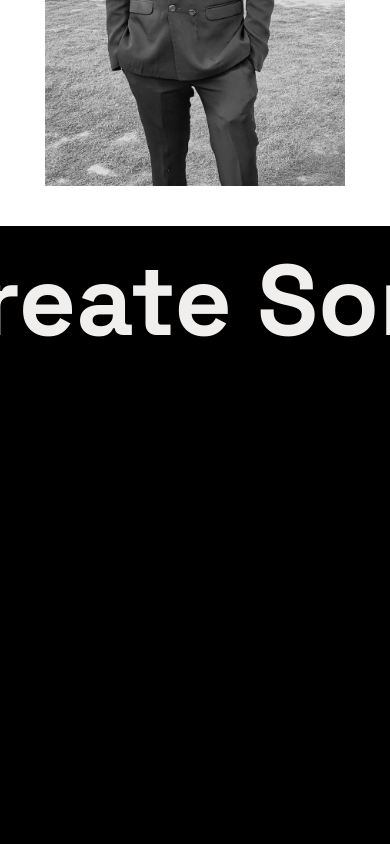
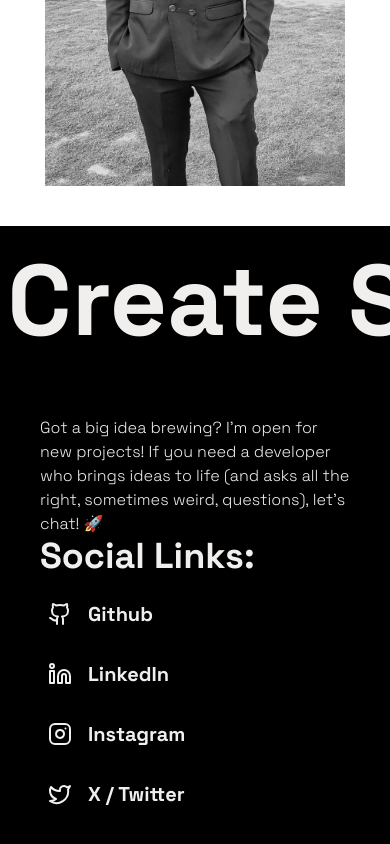
Before and after one commit to sarthak-g75/portfolio, a React (Vite) app: page / in a window 390 px wide. Shown: the part 4465-5309 px from the top of the page. Built offline with nearby package versions, Linux system fonts and the light colour scheme.

Commit message:
updated footer for mobile

```diff
--- a/src/components/Footer.jsx
+++ b/src/components/Footer.jsx
@@ -6,26 +6,26 @@ import Socials from './Socials'
 const text = 'Let’s Create Something Great '
 const Footer = () => {
   return (
-    <footer className='flex w-full h-screen overflow-hidden bg-black'>
+    <footer className='flex flex-col justify-between w-full h-screen overflow-hidden bg-black text-primary lg:flex-row'>
       <div className='lg:hidden'>
         <InfiniteBanner text={text} />
       </div>
-      <div className='flex flex-col '>
+      <div className='flex-col hidden lg:flex '>
         {text.split(' ').map((elem, index) => {
           return (
             <motion.h3
               initial={{ x: -20, opacity: 0 }}
               whileInView={{ x: 0, opacity: 1 }}
               transition={{ duration: 1, delay: index * 0.1 }}
-              className='text-primary 2xl:text-[150px] lg:text-[100px] hidden lg:block font-bold'
+              className=' 2xl:text-[150px] lg:text-[100px]  font-bold'
             >
               {elem}
             </motion.h3>
           )
         })}
       </div>
-      <div className='flex flex-col items-start p-20 justify-evenly'>
-        <div className='w-2/3'>
+      <div className='flex flex-col items-start h-full p-10 lg:p-20 lg:justify-evenly'>
+        <div className='lg:w-2/3'>
           <FooterText />
         </div>
         <div className='flex flex-col justify-center gap-4'>
--- a/src/components/InfiniteBanner.jsx
+++ b/src/components/InfiniteBanner.jsx
@@ -10,7 +10,7 @@ const InfiniteBanner = ({ text }) => {
       className=' whitespace-nowrap'
       initial={{ x: 0 }}
       animate={{ x: '-100%' }} // Moves left infinitely
-      transition={{ ease: 'linear', duration: 8, repeat: Infinity }} // Smooth infinite animation
+      transition={{ ease: 'linear', duration: 10, repeat: Infinity }} // Smooth infinite animation
     >
       <h3 className='inline-block font-bold text-primary text-[100px]'>
         {text} • {text} • {text} • {text}
```
